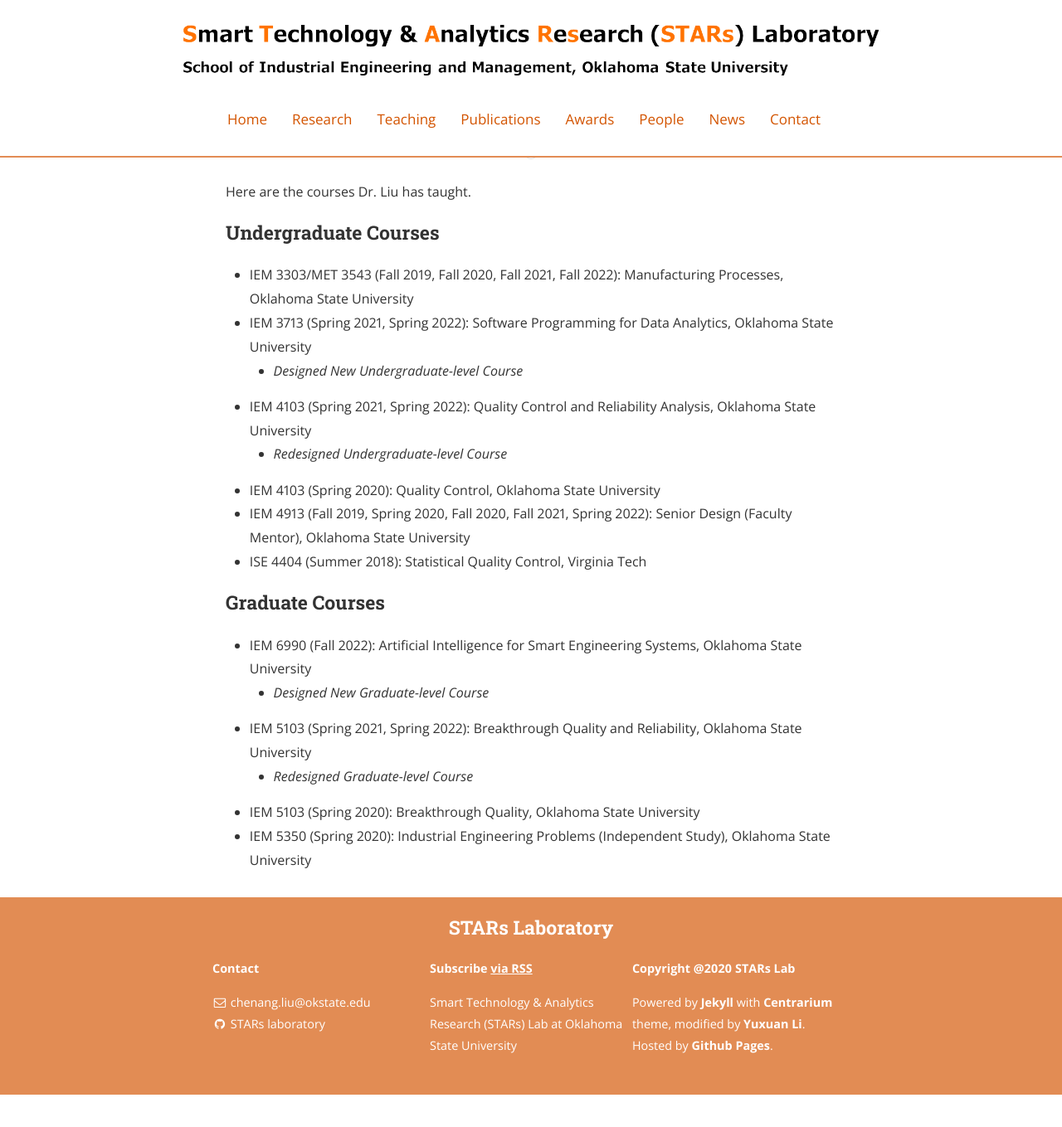
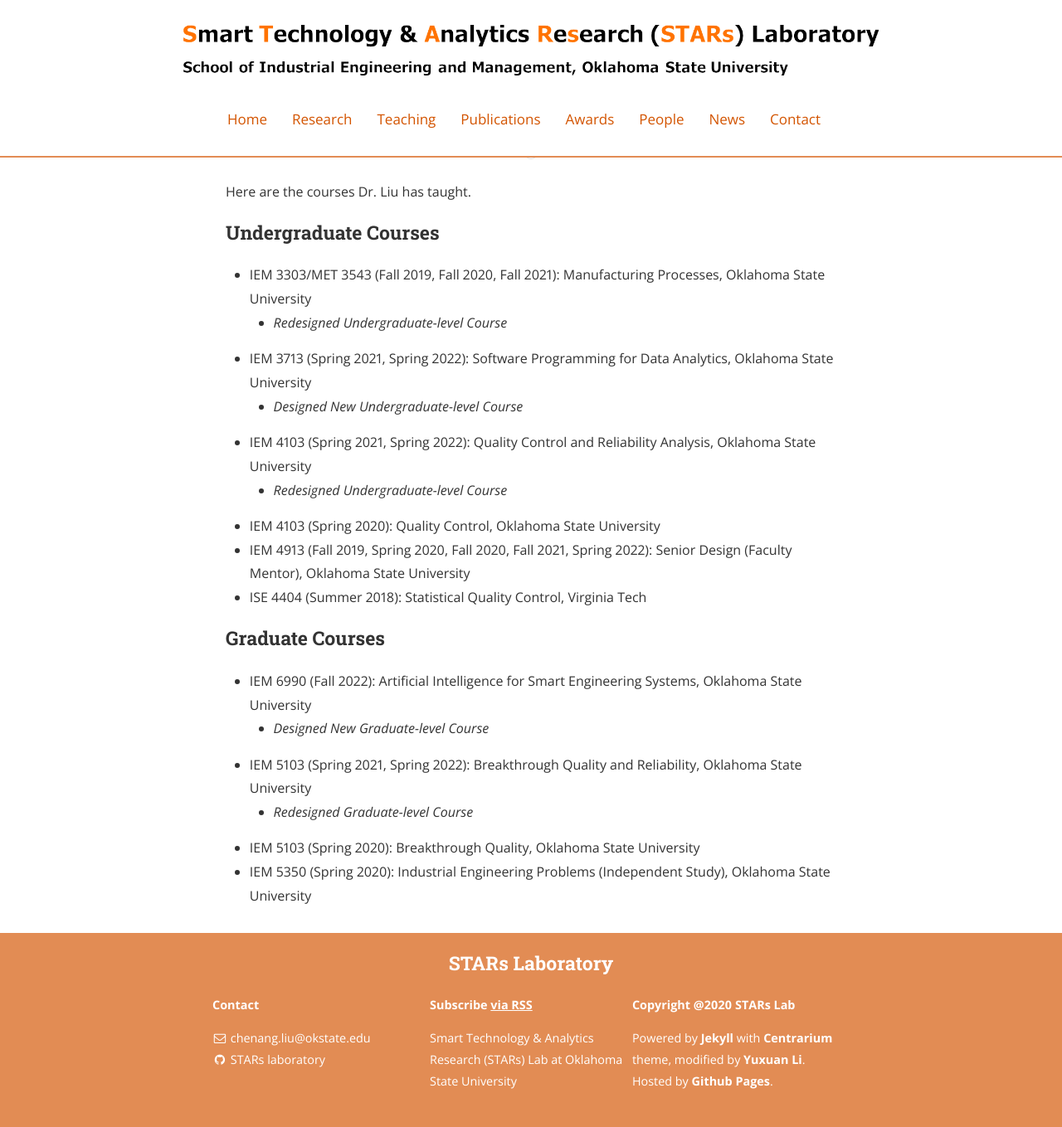
Before and after one commit to stars-laboratory/stars-laboratory.github.io, a Jekyll site: the page built from CTeaching.md, in a window 1280 px wide and 1363 px high. Shown: the top 1359 px of the window at 83% size. Built offline with Jekyll 4.4.1, drawn with Linux system fonts in a browser that asks for light colours; nearby versions of some CDN libraries.

Commit message:
Update CTeaching.md

```diff
--- a/CTeaching.md
+++ b/CTeaching.md
@@ -9,7 +9,8 @@
 
 ### Undergraduate Courses
 
-* IEM 3303/MET 3543 (Fall 2019, Fall 2020, Fall 2021, Fall 2022): Manufacturing Processes, Oklahoma State University
+* IEM 3303/MET 3543 (Fall 2019, Fall 2020, Fall 2021): Manufacturing Processes, Oklahoma State University
+    * *Redesigned Undergraduate-level Course*
 * IEM 3713 (Spring 2021, Spring 2022): Software Programming for Data Analytics, Oklahoma State University
     * *Designed New Undergraduate-level Course*
 * IEM 4103 (Spring 2021, Spring 2022):  Quality Control and Reliability Analysis, Oklahoma State University
```
